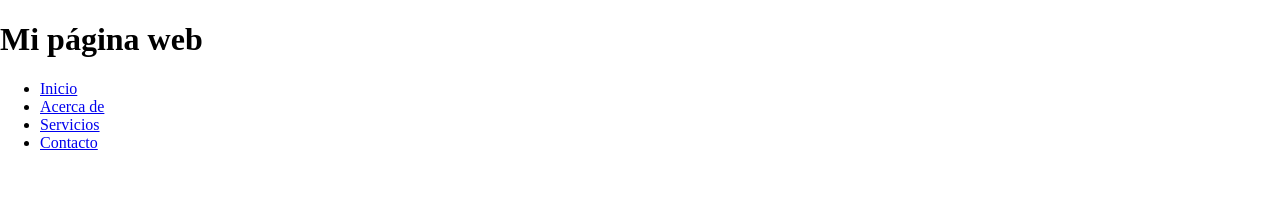
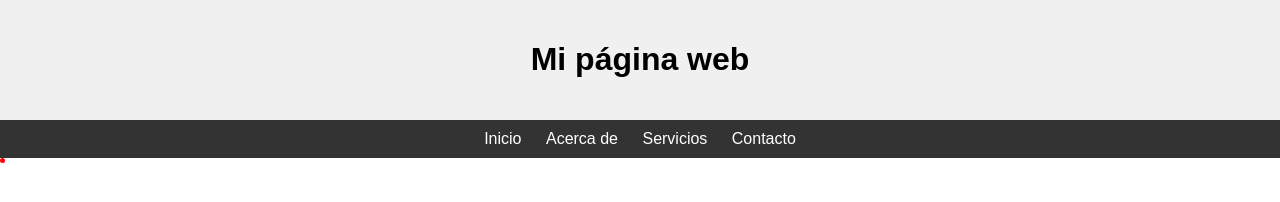
Before and after one commit to juanclv/web, a plain HTML site: page index.html in a window 1280 px wide. Drawn offline with Linux system fonts and the light colour scheme.

Commit message:
Update style.css

```diff
--- a/style.css
+++ b/style.css
@@ -1,5 +1,66 @@
 body {
-    margin: 0;
-    overflow: hidden;
-    transition: background-color 0.5s ease; /* Transición suave para el color de fondo */
+  margin: 0;
+  overflow: hidden;
+  font-family: sans-serif;
 }
+
+header {
+  background-color: #f0f0f0;
+  padding: 20px;
+  text-align: center;
+}
+
+nav {
+  background-color: #333;
+  color: white;
+  padding: 10px;
+}
+
+nav ul {
+  list-style: none;
+  margin: 0;
+  padding: 0;
+  text-align: center;
+}
+
+nav li {
+  display: inline;
+  margin: 0 10px;
+  transition: transform 0.3s ease; /* Transición para el efecto de gelatina */
+}
+
+nav a {
+  color: white;
+  text-decoration: none;
+  display: inline-block; /* Necesario para aplicar la transformación */
+}
+
+nav li:hover {
+  animation: gelatina 0.5s infinite; /* Animación al pasar el ratón */
+}
+
+@keyframes gelatina {
+  0% { transform: scale(1, 1); }
+  25% { transform: scale(1.1, 0.9); }
+  50% { transform: scale(0.9, 1.1); }
+  75% { transform: scale(1.05, 0.95); }
+  100% { transform: scale(1, 1); }
+}
+
+#elemento {
+  position: absolute;
+  width: 5px;
+  height: 5px;
+  background-color: red;
+  border-radius: 50%; /* Hace el elemento circular */
+}
+
+.estela {
+  position: absolute;
+  width: 5px;
+  height: 5px;
+  background-color: rgba(255, 0, 0, 0.5);
+  border-radius: 50%; /* Hace la estela circular */
+  pointer-events: none;
+  transition: opacity 0.5s ease-in-out, width 0.5s ease, height 0.5s ease;
+}
```
